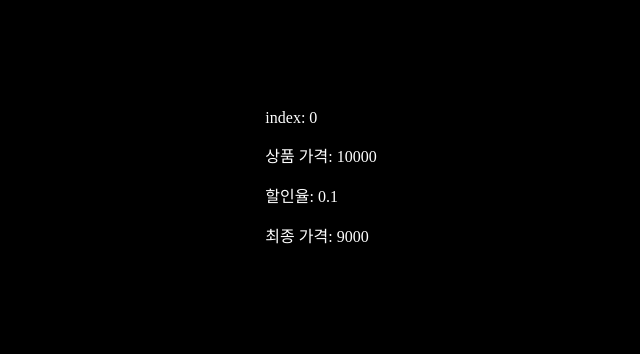
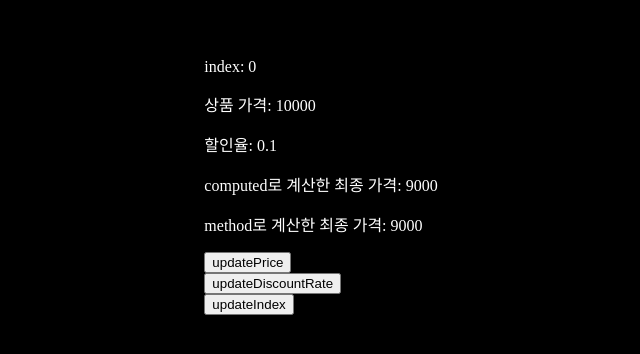
Before and after one commit to leejuyeon7852/clone-x-fronted, a Vue app: page /demo in a window 1280 px wide. Shown: the part 230-584 px from the top of the page, without its empty margins (319-959 px from the left). Built offline with nearby package versions, Linux system fonts and the light colour scheme.

Commit message:
#4 method

```diff
--- a/src/views/DemoPage.vue
+++ b/src/views/DemoPage.vue
@@ -1,17 +1,27 @@
 <template>
-  <div>
+   <div>
     <p>index: {{ index }}</p>
     <p>상품 가격: {{ price }}</p>
     <p>할인율: {{ discountRate }}</p>
-    <p>최종 가격: {{ finalPrice }}</p>
-  </div>
+    <p>computed로 계산한 최종 가격: {{ finalPrice }}</p>
+    <p>method로 계산한 최종 가격: {{ calculateFinalPrice() }}</p>
+    <div>
+      <button @click="updatePrice">updatePrice</button>
+    </div>
+    <div>
+      <button @click="updateDiscountRate">updateDiscountRate</button>
+    </div>
+    <div>
+      <button @click="updateIndex">updateIndex</button>
+    </div>
+ </div>
 </template>
 
 <script>
 export default {
     name: "DemoPage",
-    data(){
-      return{
+     data() {
+      return {
         index: 0,
         price: 10000,
         discountRate: 0.1
@@ -19,7 +29,22 @@ export default {
     },
     computed: {
       finalPrice() {
-        console.log("call finalPrice");
+        console.log("computed!!");
+        return this.price * (1 - this.discountRate);
+      }
+    },
+    methods: {
+      updatePrice(){
+        this.price = this.price+1;
+      },
+      updateDiscountRate(){
+        this.discountRate = this.discountRate+0.1;
+      },
+      updateIndex(){
+        this.index = this.index+1;
+      },
+      calculateFinalPrice() {
+        console.log("method")
         return this.price * (1 - this.discountRate);
       }
     }
```
